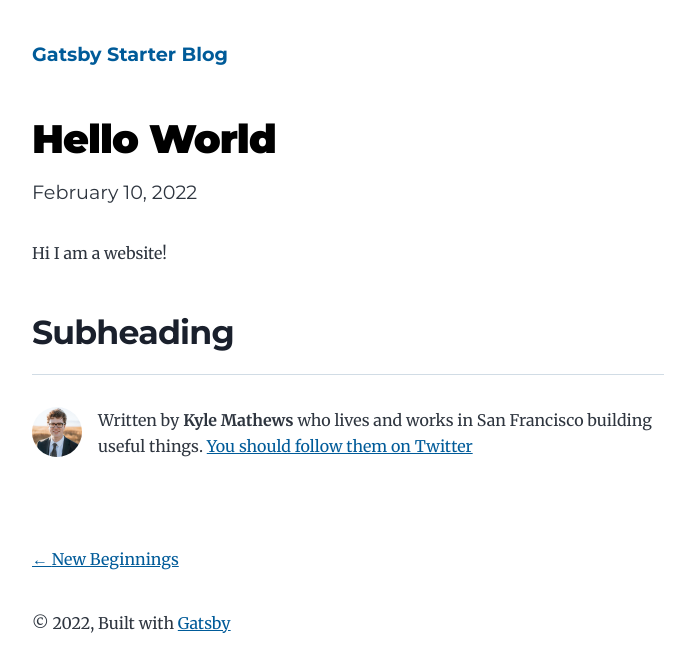
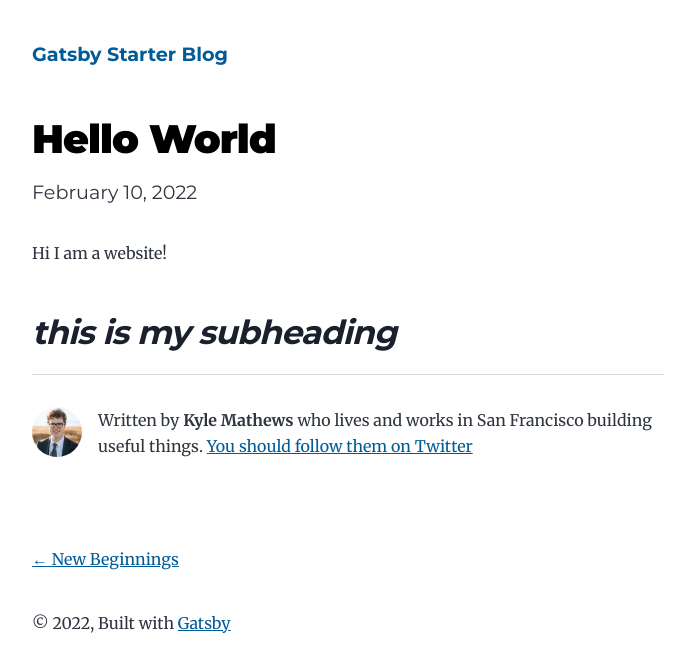
Before and after one commit to carol080582/gatsby-starter-blog, a Gatsby site: page /hello-world/ in a window 1280 px wide. Shown: the whole page, without its empty margins (292-975 px from the left). Built offline with nearby package versions, Linux system fonts and the light colour scheme; Gatsby itself is replaced by a stand-in of ours.

Commit message:
i added a subheading

```diff
--- a/content/blog/hello-world/index.md
+++ b/content/blog/hello-world/index.md
@@ -6,4 +6,4 @@ description: "Hello World"
 
 Hi I am a website!
 
-## Subheading
+##  _this is my subheading_
```
